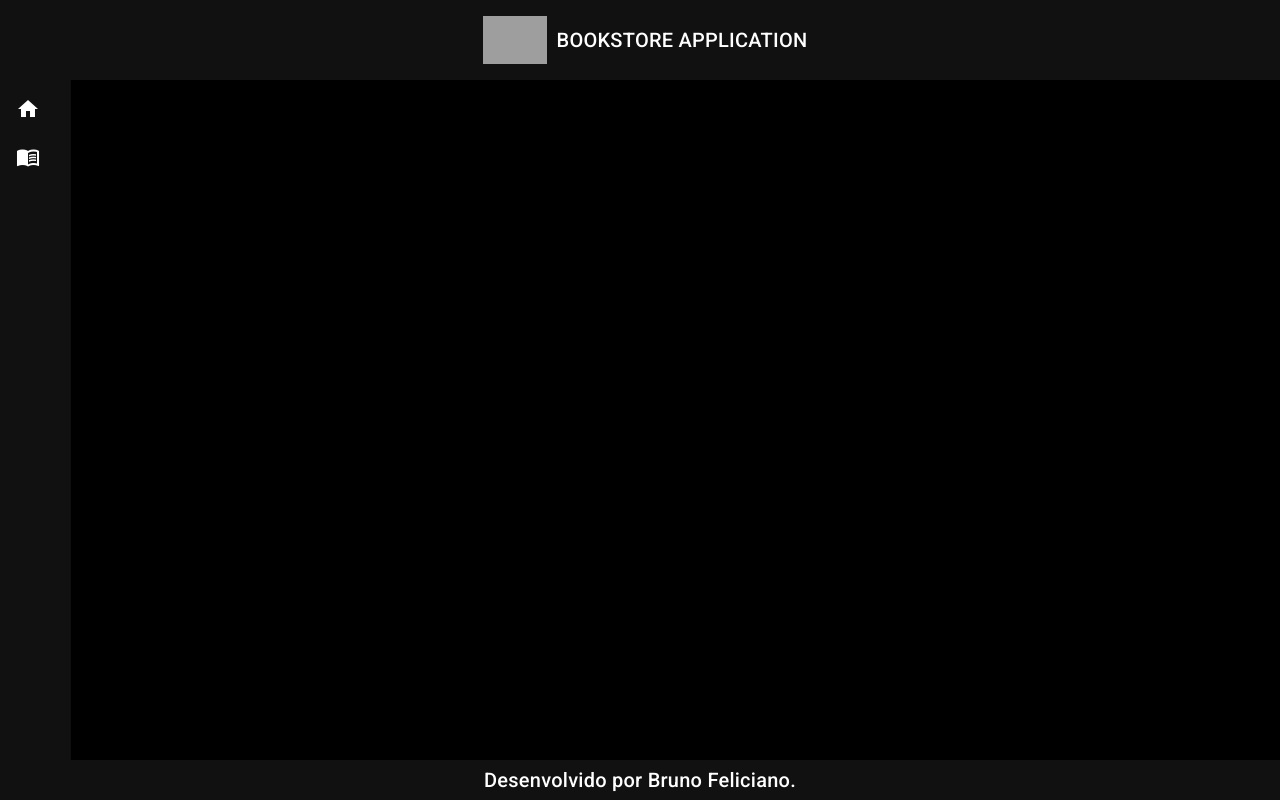
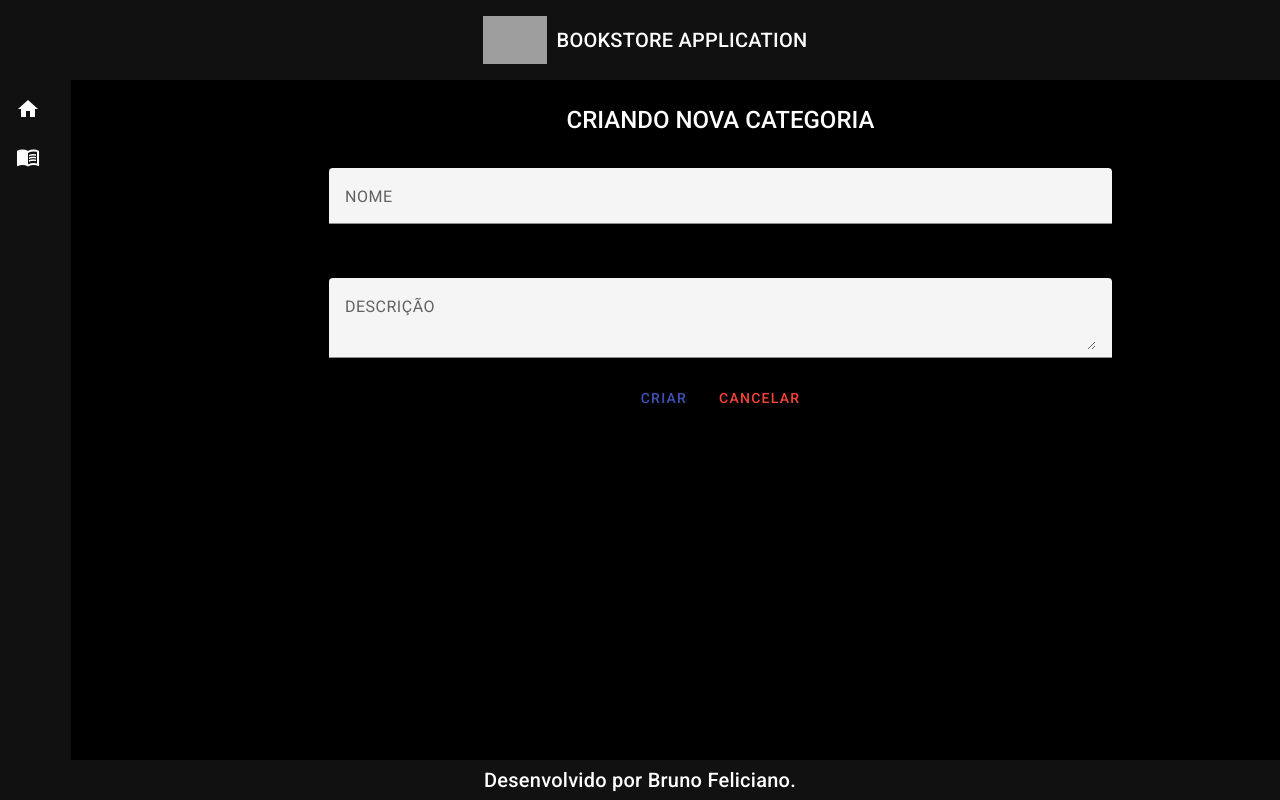
Before and after one commit to Brunofell/bookstore_front, an Angular app: page /create in a window 1280 px wide. Before the commit this address led to /. Built offline with nearby package versions, Linux system fonts and the light colour scheme; grey boxes are pictures that could not be loaded.

Commit message:
CARAIOOOOO Fiz a create e snackbar mds

```diff
--- a/src/app/app-routing.module.ts
+++ b/src/app/app-routing.module.ts
@@ -2,10 +2,12 @@
 import { RouterModule, Routes } from '@angular/router';
 import { HomeComponent } from './components/views/home/home.component';
 import { CategoriaReadComponent } from './components/views/categoria/categoria-read/categoria-read.component';
+import { CategoriaCreateComponent } from './components/views/categoria-create/categoria-create.component';
 
 const routes: Routes = [
   {path: '', component: HomeComponent},
-  {path: 'categorias', component: CategoriaReadComponent}
+  {path: 'categorias', component: CategoriaReadComponent},
+  {path: 'create', component: CategoriaCreateComponent}
 
 ];
 
--- /dev/null
+++ b/src/app/components/views/categoria-create/categoria-create.component.css
@@ -0,0 +1,16 @@
+.form{
+    display: flex;
+    align-items: center;
+    width: 70%;
+    margin: 2rem auto 0 auto;
+}
+
+h1{
+    margin-top: 1em;
+    font-weight: 500;
+    text-align: center;
+}
+
+.buttons{
+    text-align: center;
+}
--- /dev/null
+++ b/src/app/components/views/categoria-create/categoria-create.component.html
@@ -0,0 +1,20 @@
+<form >
+    <h1>
+        CRIANDO NOVA CATEGORIA
+    </h1>
+
+    <mat-form-field class="form">
+        <mat-label>NOME</mat-label>
+        <input matInput [(ngModel)]="categoria.nome" type="text" name="nome" placeholder="Ex. computação">
+    </mat-form-field>
+
+    <mat-form-field class="form">
+        <mat-label>DESCRIÇÃO</mat-label>
+        <textarea matInput [(ngModel)]="categoria.descricao" type="text" name="descricao" placeholder="Ex. Livros de computação"></textarea>
+    </mat-form-field>
+
+    <div class="buttons">
+        <button (click)="create()" class="botao" mat-stroked-button color="primary">CRIAR</button>
+        <button class="botao" mat-stroked-button color="warn">CANCELAR</button>
+    </div>
+</form>
--- /dev/null
+++ b/src/app/components/views/categoria-create/categoria-create.component.ts
@@ -0,0 +1,34 @@
+import { Component, OnInit } from '@angular/core';
+import { CategoriaService } from '../categoria/categoria.service';
+import { Categoria } from '../categoria/categoria.model';
+import { Router } from '@angular/router';
+
+@Component({
+  selector: 'app-categoria-create',
+  templateUrl: './categoria-create.component.html',
+  styleUrls: ['./categoria-create.component.css']
+})
+export class CategoriaCreateComponent implements OnInit{
+
+  categoria: Categoria = {
+    nome: '',
+    descricao: '',
+  }
+
+  constructor(private service: CategoriaService, private router: Router){}
+
+  ngOnInit(): void {
+
+  }
+
+  create(): void {
+    this.service.create(this.categoria).subscribe((resposta) => {
+      this.router.navigate(['categorias']),
+      this.service.mensagem('Categoria criada com sucesso!')
+    },  err =>{
+      for(let i  = 0; i < err.error.errors.length; i++){
+        this.service.mensagem(err.error.errors[i].message)
+      }
+    })
+  }
+}
--- a/src/app/components/views/categoria/categoria-read/categoria-read.component.html
+++ b/src/app/components/views/categoria/categoria-read/categoria-read.component.html
@@ -3,7 +3,7 @@
         <h1>Categorias</h1>
     </div>
 
-    <button class="botao" mat-stroked-button color="primary">Nova categoria</button>
+    <button (click)="navegarParaCategoriaCreate()" class="botao" mat-stroked-button color="primary">Nova categoria</button>
 
     <table mat-table [dataSource]="categorias"  class="mat-elevation-z8 tabela">
 
--- a/src/app/components/views/categoria/categoria-read/categoria-read.component.ts
+++ b/src/app/components/views/categoria/categoria-read/categoria-read.component.ts
@@ -1,6 +1,7 @@
 import { Component, OnInit } from '@angular/core';
 import { CategoriaService } from '../categoria.service';
 import { Categoria } from '../categoria.model';
+import { Route, Router } from '@angular/router';
 
 @Component({
   selector: 'app-categoria-read',
@@ -13,7 +14,7 @@
 
   displayedColumns: string[] = ['id', 'nome', 'descricao','livros', 'acoes']
 
-  constructor(private service: CategoriaService){}
+  constructor(private service: CategoriaService, private router: Router){}
 
   ngOnInit(): void {
     this.findAll();
@@ -26,4 +27,8 @@
     })
   }
 
+  navegarParaCategoriaCreate(){
+    this.router.navigate(["create"])
+  }
+
 }
--- a/src/app/components/views/categoria/categoria.service.ts
+++ b/src/app/components/views/categoria/categoria.service.ts
@@ -2,6 +2,7 @@
 import { Injectable } from '@angular/core';
 import { Observable } from 'rxjs';
 import { Categoria } from './categoria.model';
+import { MatSnackBar } from '@angular/material/snack-bar';
 
 
 @Injectable({
@@ -11,7 +12,7 @@
 
   baseUrl: String = 'http://localhost:8080'
 
-  constructor(private http: HttpClient) { }
+  constructor(private http: HttpClient, private snack: MatSnackBar) { }
 
   findAll():Observable<Categoria[]>{
 
@@ -19,4 +20,17 @@
 
     return this.http.get<Categoria[]>(url)
   }
+
+    create(categoria: Categoria): Observable<Categoria>{
+      const url = `${this.baseUrl}/categorias`
+      return this.http.post<Categoria>(url, categoria)
+    }
+
+    mensagem(str: String): void{
+      this.snack.open(`${str}`, 'OK', {
+        horizontalPosition: 'end',
+        verticalPosition: 'top',
+        duration: 3000
+      })
+    }
 }
```
Also changed, not shown: src/app/app.module.ts (+10 -2 lines), 1 other file (tests, documents, lock files or other folders).
